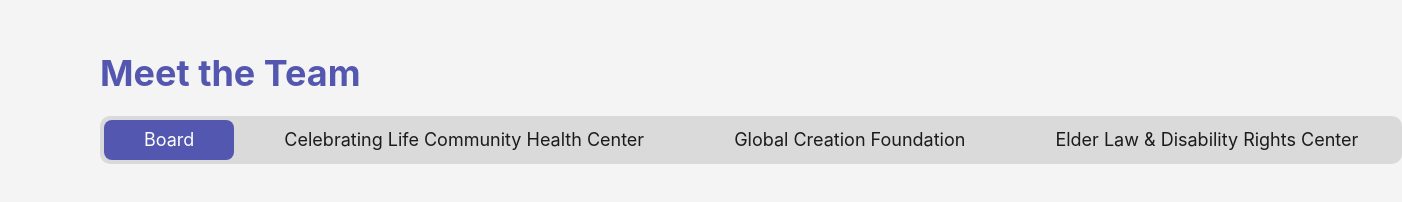
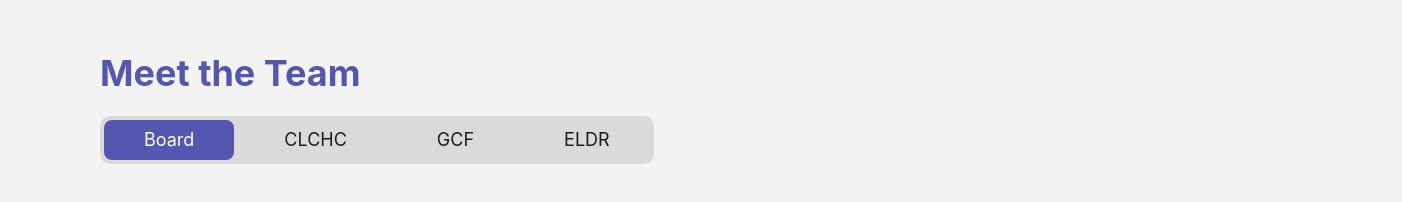
Before and after one commit to ctc-uci/website, a React (Vite) app: page /about in a window 1280 px wide. Shown: the part 1920-2122 px from the top of the page, 1402 px wide, since content can reach past the window. Built offline with nearby package versions, Linux system fonts and the light colour scheme; grey boxes are pictures that could not be loaded.

Commit message:
NPO detail updates

```diff
--- a/src/components/about/team/Team.tsx
+++ b/src/components/about/team/Team.tsx
@@ -15,12 +15,7 @@
 import { ProfileCardGrid } from "./ProfileCardGrid";
 import { BOARD_DATA, CLCHC_DATA, ELDR_DATA, GCF_DATA } from "./team-data";
 
-const TABS = [
-  "Board",
-  "Celebrating Life Community Health Center",
-  "Global Creation Foundation",
-  "Elder Law & Disability Rights Center",
-];
+const TABS = ["Board", "CLCHC", "GCF", "ELDR"];
 
 export function Team() {
   const [activeTab, setActiveTab] = useState(0);
--- a/src/components/projects/projects-data.ts
+++ b/src/components/projects/projects-data.ts
@@ -12,7 +12,7 @@
     startYear: "2025",
     endYear: "2026",
     description:
-      "Celebrating Life Community Health Center is a community health center that provides primary care, mental health care, and social services to the community.",
+      "Celebrating Life Community Health Center is dedicated to delivering high-quality medical care and social services to Orange County’s most vulnerable populations. As a family practice with specialized programs in heart screening and behavioral health, they believe healthcare is more than a service—it is a sacred mission.",
     image: "celebrating-life-community-health-center.svg",
   },
   {
@@ -20,7 +20,7 @@
     startYear: "2025",
     endYear: "2026",
     description:
-      "Global Creation Foundation is a non-profit organization that provides education and training to the community.",
+      "Global Creation Foundation's mission is “Arts Education For Every Nation.” They partner with schools, churches, and orphanages to launch sustainable programs using donated instruments and video-based lessons, helping students heal, grow, and express themselves through creativity.",
     image: "global-creation-foundation.png",
   },
   {
@@ -28,7 +28,7 @@
     startYear: "2025",
     endYear: "2026",
     description:
-      "Elder Law & Disability Rights Center is a non-profit organization that provides legal services to the community.",
+      "Elder Law & Disability Rights Center works to ensure dignity and justice for elderly individuals, people with disabilities, and those experiencing homelessness. They do this through advocacy, education, and providing free or low-cost legal services to underserved communities",
     image: "elder-law-and-disability-rights-center-modified.png",
   },
 ];
```
